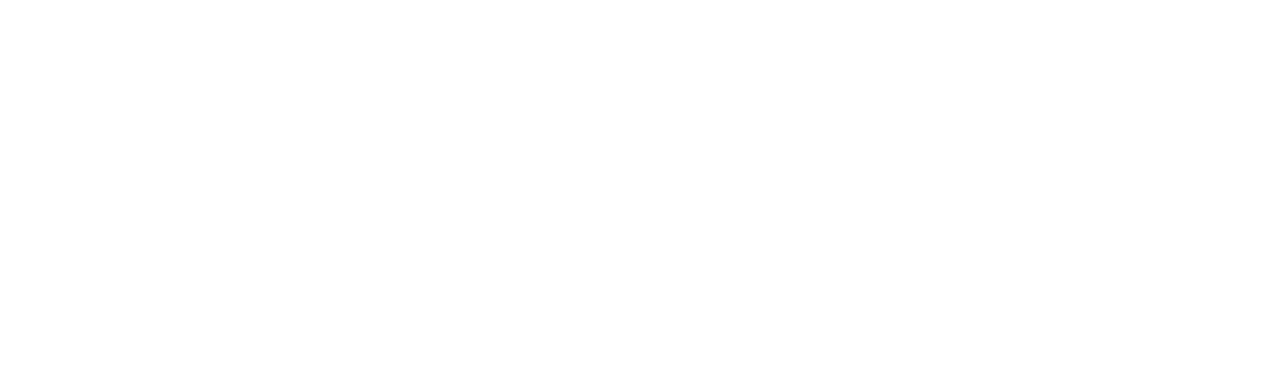
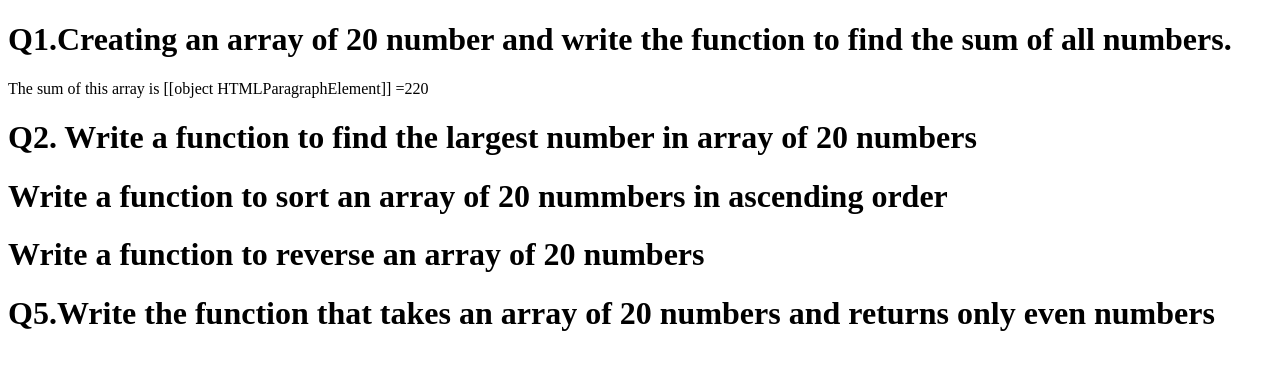
Before and after one commit to arnaud-devs/javascript_exercises, a plain HTML site: page index.html in a window 1280 px wide. Drawn offline with Linux system fonts and the light colour scheme.

Commit message:
doing first 5 questions

```diff
--- a/index.html
+++ b/index.html
@@ -6,6 +6,20 @@
     <title>Document</title>
 </head>
 <body>
-
+<h1>Q1.Creating an array of 20 number and write the function to find the sum of all numbers.</h1>
+    <p id="question_1"></p>
+    <!--Question 2-->
+<h1>Q2. Write a function to find the largest number in array of 20 numbers</h1>
+<p id="question_2"></p>
+<!--Question 3-->
+<h1>Write a function to sort an array of 20 nummbers in ascending order</h1>
+<p id="question_3"></p>
+<!--Question 4-->
+<h1>Write a function to reverse an array of 20 numbers</h1>
+<p id="question_4"></p>
+<!--Question 5-->
+<h1>Q5.Write the function that takes an array of 20 numbers and returns only even numbers</h1>
+<p id="question_5"></p>
+    <script src="index.js"></script>
 </body>
 </html>
--- a/index.js
+++ b/index.js
@@ -0,0 +1,11 @@
+//question 1
+function sumArr(arr){
+    let sum = 0;
+    for(let i = 0; i<arr.length ;i++){
+        sum=sum+arr[i];
+    }
+    return sum;
+}
+let array = [1,10,2,3,4,5,6,7,8,9,10,11,12,19,14,15,16,17,18,13,20];
+let question1 = document.getElementById('question_1');
+question1.innerHTML = "The sum of this array is ["+question1+"] ="+sumArr(array);
```
